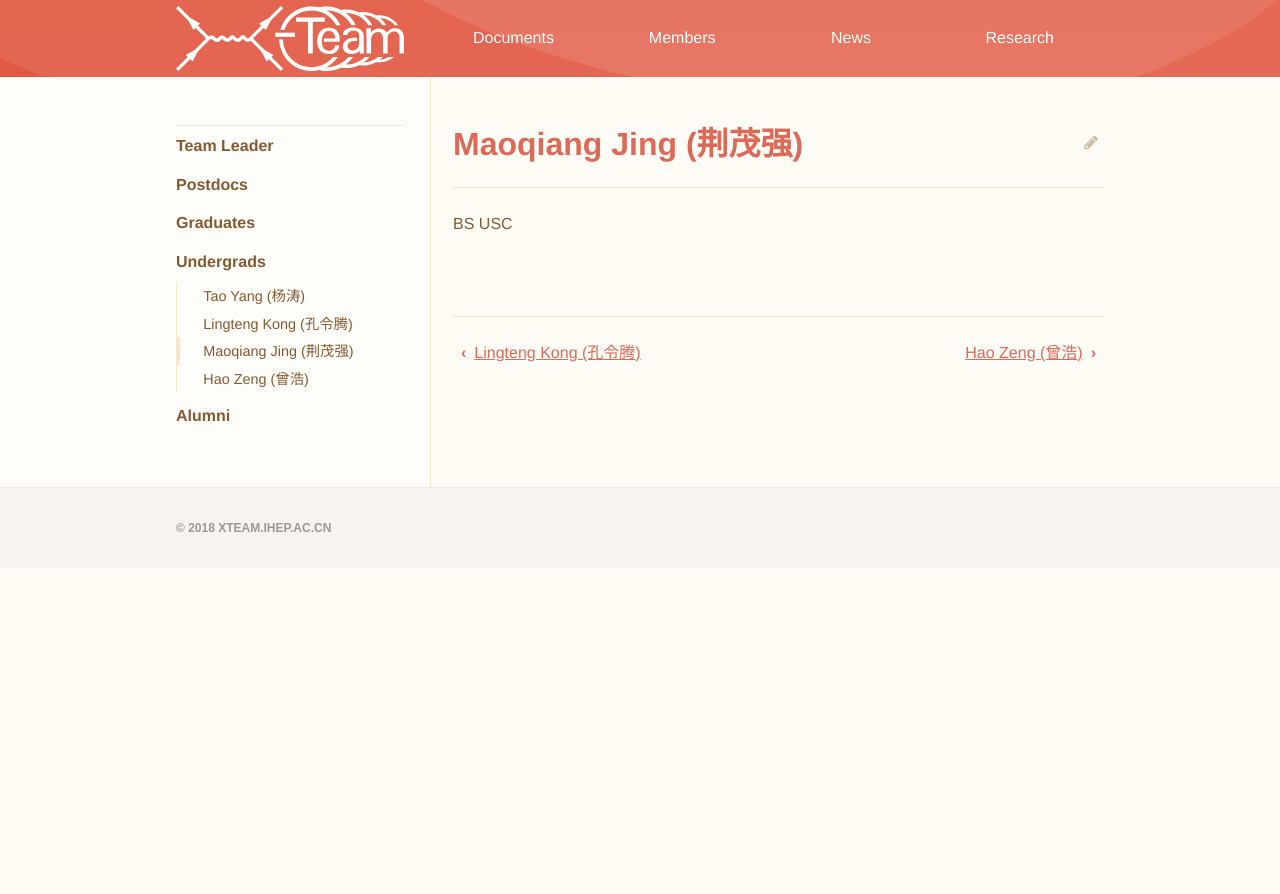
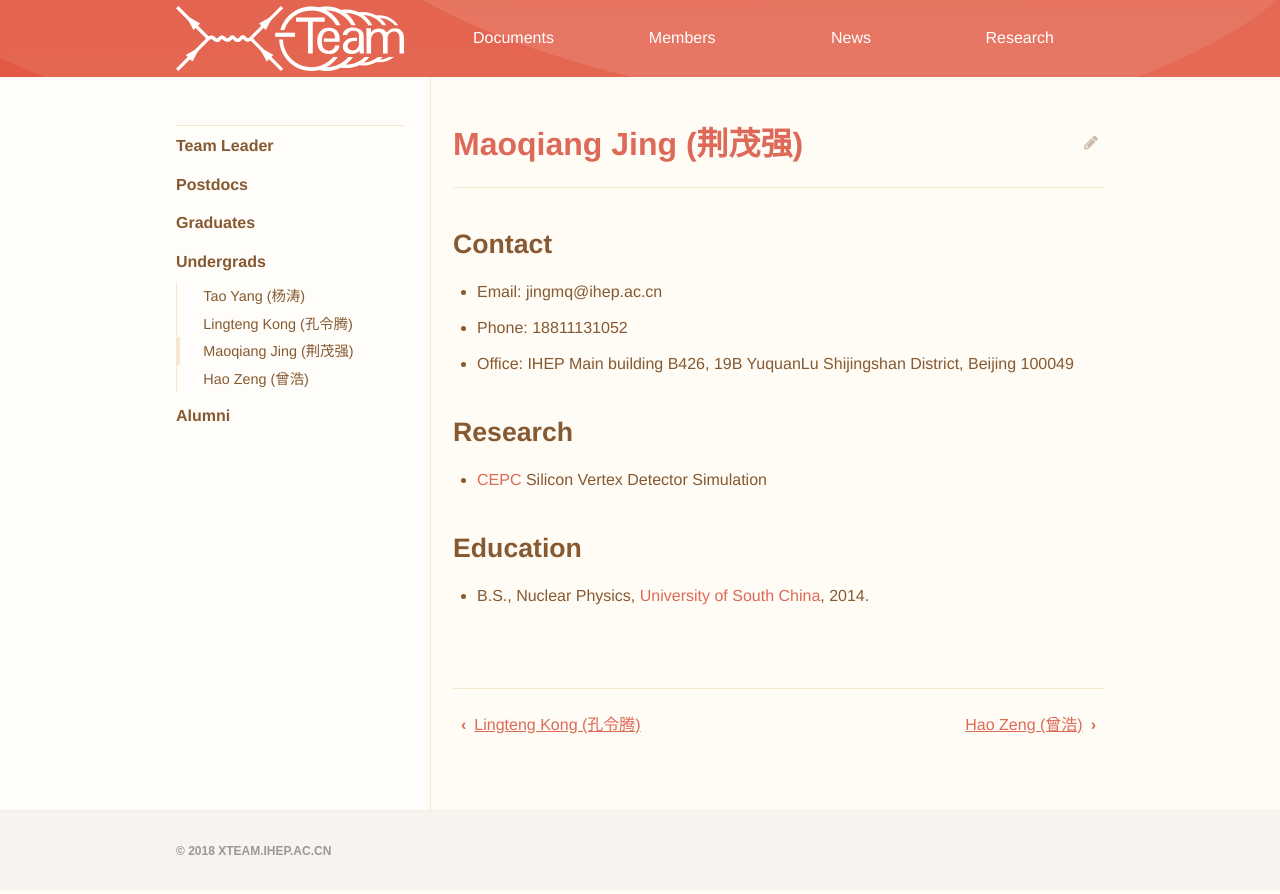
Before and after one commit to dt-np/xteam, a Jekyll site: the page built from _members/Maoqiang_Jing.md, in a window 1280 px wide. Shown: the top 894 px of the page. Built offline with Jekyll 4.4.1, drawn with Linux system fonts in a browser that asks for light colours.

Commit message:
Adding my information

```diff
--- a/_members/Maoqiang_Jing.md
+++ b/_members/Maoqiang_Jing.md
@@ -2,4 +2,13 @@
 title: Maoqiang Jing (荆茂强)
 ---
 
-BS  USC
+## Contact
+- Email: jingmq@ihep.ac.cn
+- Phone: 18811131052
+- Office: IHEP Main building B426, 19B YuquanLu Shijingshan District, Beijing 100049
+
+## Research
+- [CEPC](http://cepc.ihep.ac.cn) Silicon Vertex Detector Simulation
+
+## Education
+- B.S., Nuclear Physics, [University of South China](http://www.usc.edu.cn/), 2014.
```
